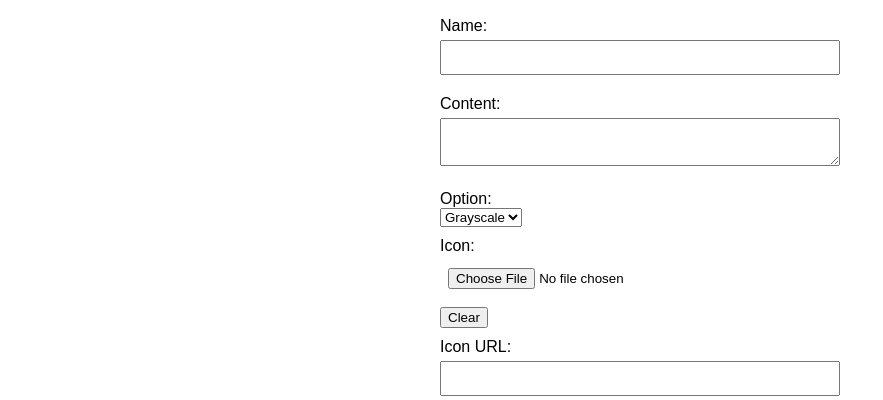
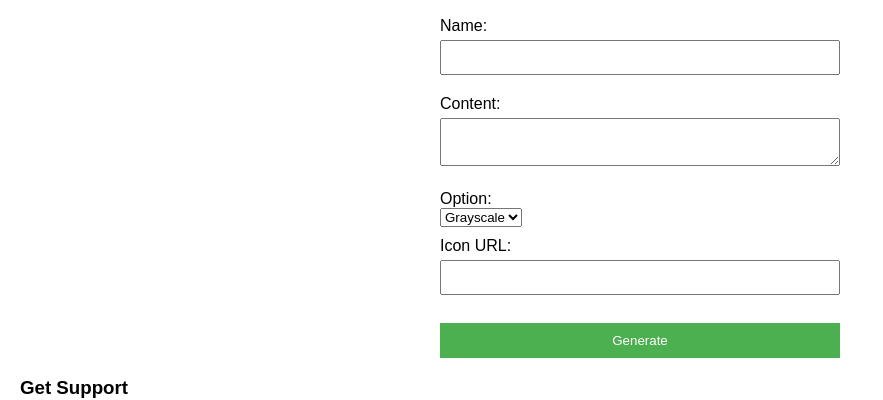
Before and after one commit to otoneko1102/miq-generator, a plain HTML site: page index.html in a window 1280 px wide. Shown: the part 141-541 px from the top of the page, without its empty margins (0-883 px from the left). Drawn offline with Linux system fonts and the light colour scheme; no server answers.

Commit message:
Update index.html

```diff
--- a/index.html
+++ b/index.html
@@ -24,9 +24,6 @@
       <option value="true">Color</option>
     </select><br>
 
-    <label for="icon">Icon:</label>
-    <input type="file" id="icon" name="icon" accept="image/*">
-    <button type="button" onclick="clearFileInput()">Clear</button><br>
     <label for="iconUrl">Icon URL:</label>
     <input type="text" id="iconUrl" name="iconUrl" required><br>
 
```
